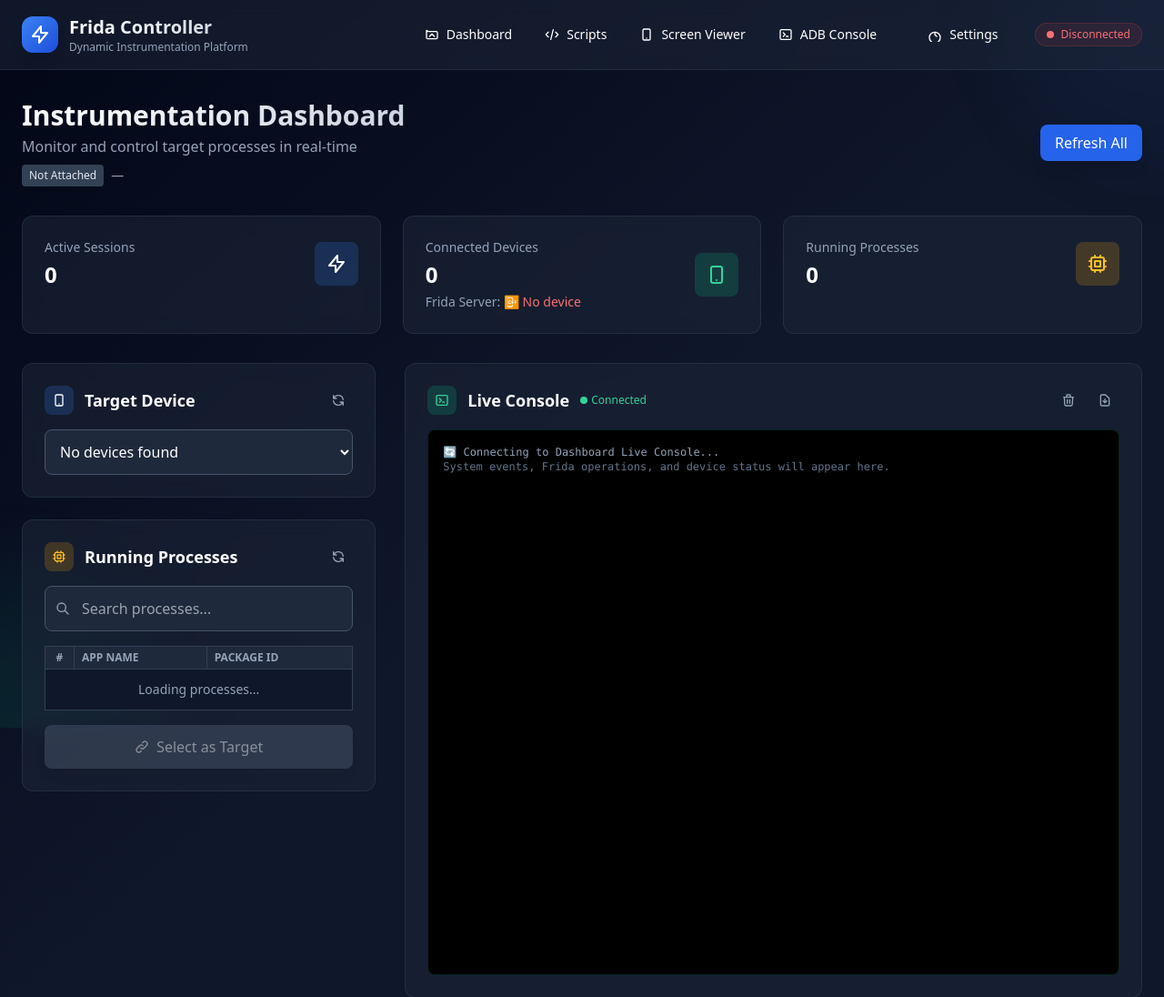
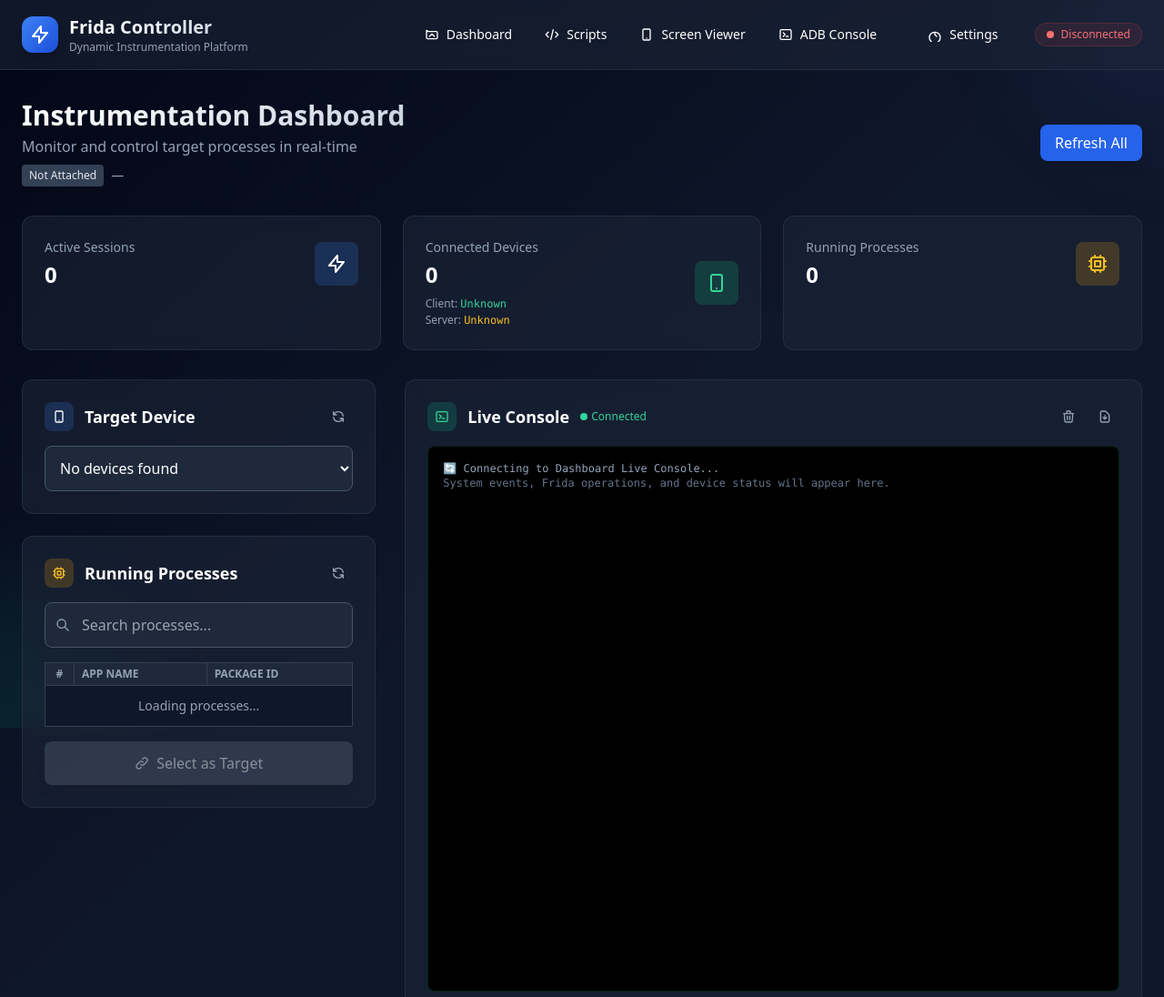
Before and after one commit to hax3xploit/FridaController, a Flask app: page / in a window 1280 px wide. Shown: the top 1096 px of the page at 91% size. Run offline with Flask 3, Linux system fonts and the light colour scheme; some libraries are stand-ins or nearby versions.

Commit message:
Implement Frida version display in dashboard
Added functionality to load and display Frida client and server versions in the dashboard.

```diff
--- a/templates/dashboard.html
+++ b/templates/dashboard.html
@@ -44,7 +44,10 @@
         <div>
           <p class="text-slate-400 text-sm font-medium">Connected Devices</p>
           <p class="text-2xl font-bold text-white mt-1" id="deviceCount">0</p>
-          <p class="text-sm text-slate-400 mt-1">Frida Server: <span id="fridaStatus" class="text-amber-400">Checking...</span></p>
+          <div class="text-xs text-slate-400 mt-2 space-y-0.5">
+            <p>Client: <span id="fridaClientVersion" class="text-emerald-400 font-mono">...</span></p>
+            <p>Server: <span id="fridaServerVersion" class="text-amber-400 font-mono">...</span></p>
+          </div>
         </div>
         <div class="w-12 h-12 bg-emerald-500/20 rounded-lg flex items-center justify-center">
           <svg class="w-6 h-6 text-emerald-400" fill="none" stroke="currentColor" viewBox="0 0 24 24">
@@ -234,15 +237,54 @@ function refreshDashboard() {
   loadDevices();
   loadProcesses();
   updateStats();
+  loadFridaVersions();
   showToast('Dashboard refreshed', 'success');
 }
 
+async function loadFridaVersions() {
+  try {
+    const response = await fetch('/api/frida-version');
+    const data = await response.json();
 
+    const clientVersionEl = document.getElementById('fridaClientVersion');
+    const serverVersionEl = document.getElementById('fridaServerVersion');
+
+    if (data.status === 'ok') {
+      if (clientVersionEl) clientVersionEl.textContent = data.client_version;
+
+      if (serverVersionEl) {
+        serverVersionEl.textContent = data.server_version;
+
+        // Update color based on server status
+        serverVersionEl.classList.remove('text-emerald-400', 'text-amber-400', 'text-red-400', 'text-slate-400');
+        if (data.server_status === 'connected') {
+          serverVersionEl.classList.add('text-emerald-400'); // Green if connected and running
+        } else if (data.server_status === 'not_running') {
+          serverVersionEl.classList.add('text-red-400'); // Red if not running
+        } else {
+          serverVersionEl.classList.add('text-slate-400'); // Gray if not connected
+        }
+      }
+    } else {
+      if (clientVersionEl) clientVersionEl.textContent = 'Unknown';
+      if (serverVersionEl) serverVersionEl.textContent = 'Unknown';
+    }
+  } catch (error) {
+    console.error('Failed to load Frida versions:', error);
+    const clientVersionEl = document.getElementById('fridaClientVersion');
+    const serverVersionEl = document.getElementById('fridaServerVersion');
+    if (clientVersionEl) clientVersionEl.textContent = 'Error';
+    if (serverVersionEl) serverVersionEl.textContent = 'Error';
+  }
+}
 
 // Update stats when page loads and periodically
 document.addEventListener('DOMContentLoaded', () => {
   setTimeout(updateStats, 1000);
   setInterval(updateStats, 5000);
+
+  // Load Frida versions on page load
+  loadFridaVersions();
 });
 </script>
 
```
